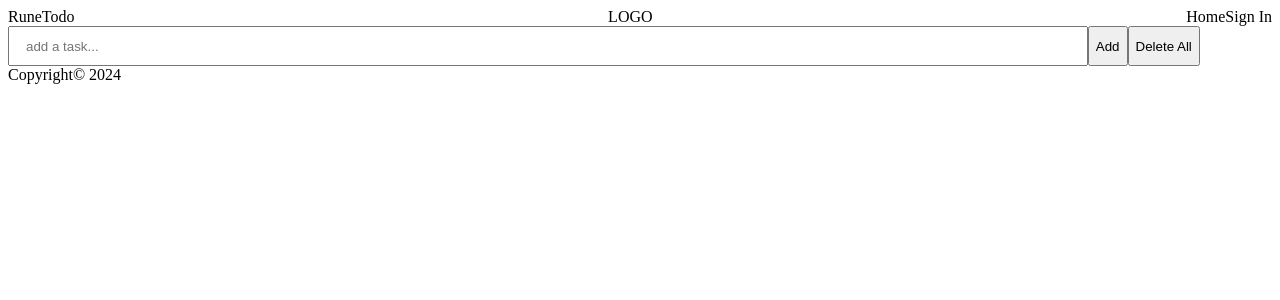
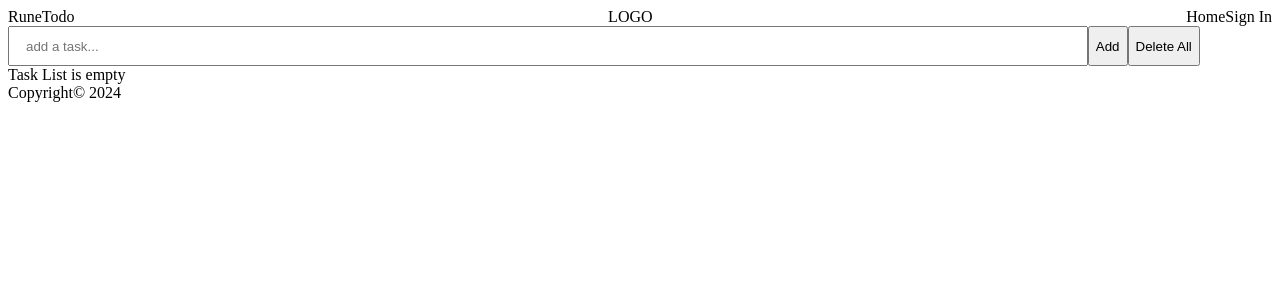
Before and after one commit to gtstarnes/RuneTodo, a SvelteKit app: page / in a window 1280 px wide. Shown: the top 300 px of the page. Built offline with nearby package versions, Linux system fonts and the light colour scheme.

Commit message:
created conditional rendering for display indivdual tasks

```diff
--- a/src/components/tasks/taskList.svelte
+++ b/src/components/tasks/taskList.svelte
@@ -1,9 +1,18 @@
 <script lang="ts">
+	import { tasks } from "../../resources/store.svelte";
+	import Task from "./task.svelte";
+
 
 </script>
 
 <div class="container">
-
+    {#if tasks.length === 0}
+        <div>Task List is empty</div>
+    {:else}
+        {#each tasks as task (task.task)}
+            <Task {...task} />
+        {/each}
+    {/if}
 </div>
 
 <style>
```
